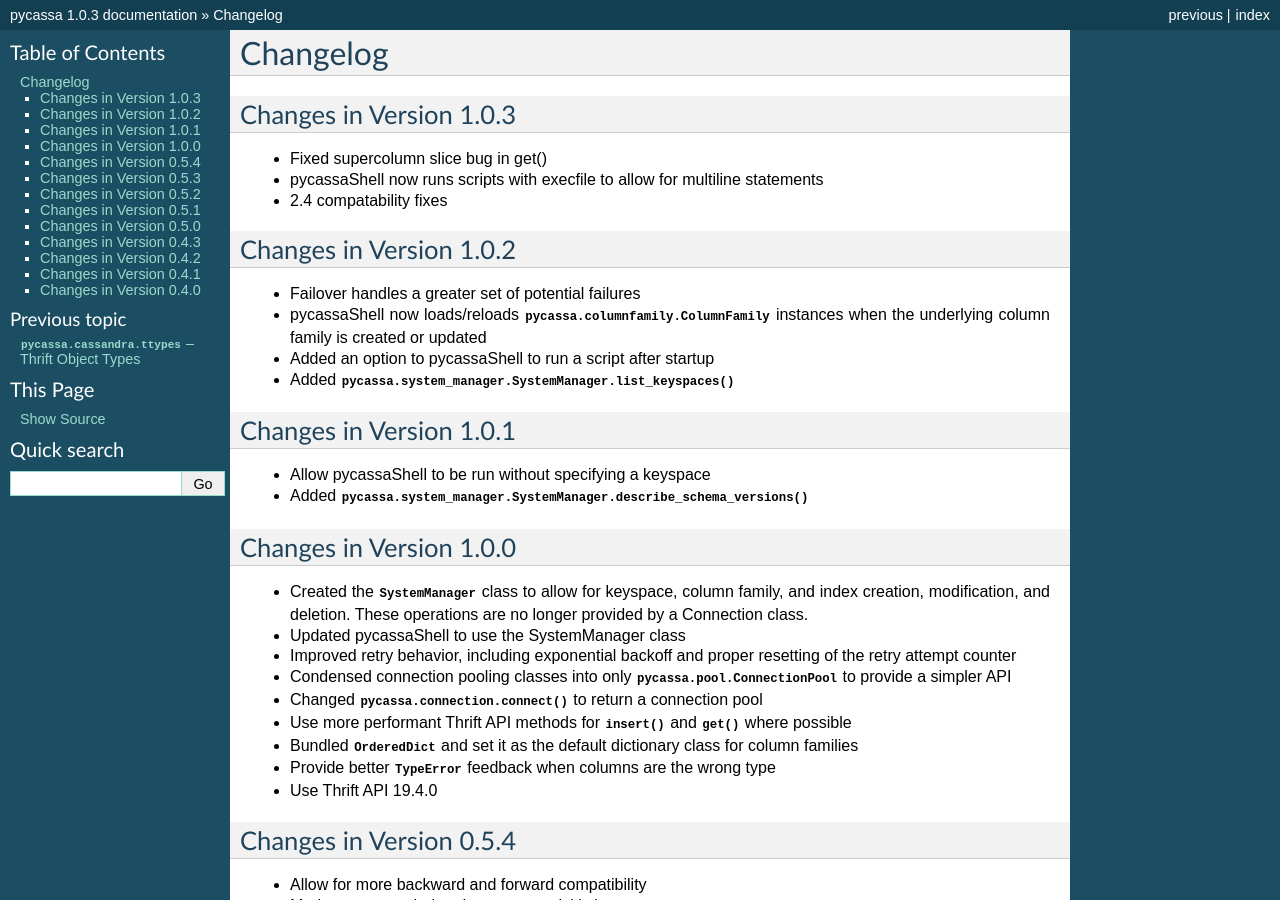
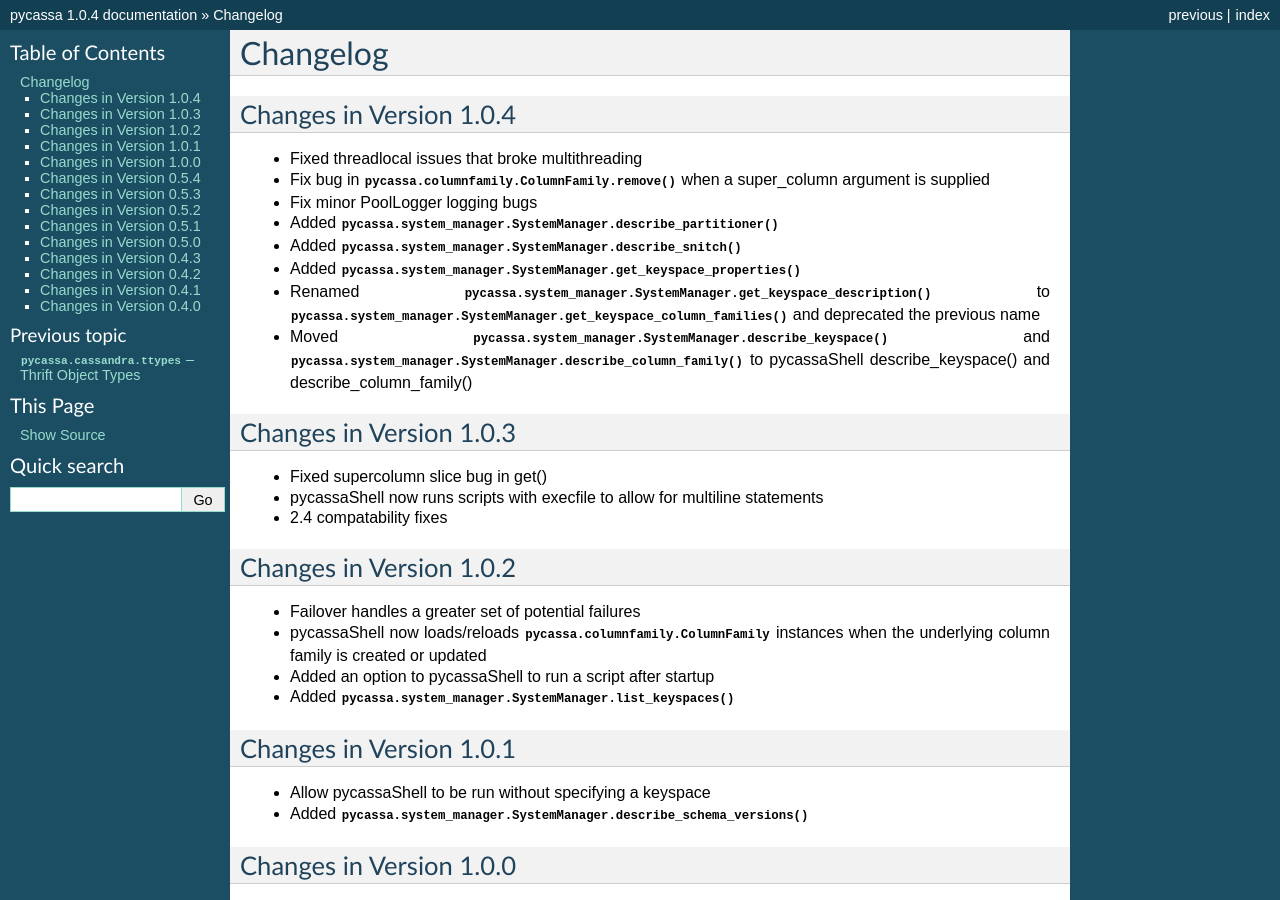
Before and after one commit to pycassa/pycassa, a Sphinx documentation site: the page built from doc/changelog.rst, in a window 1280 px wide and 900 px high. Built offline with Sphinx 7.4.7, drawn with Linux system fonts in a browser that asks for light colours; some of the changed text lies outside the part shown.

Commit message:
Version bump to 1.0.4 and changelog

```diff
--- a/doc/changelog.rst
+++ b/doc/changelog.rst
@@ -1,5 +1,22 @@
 Changelog
 =========
+
+Changes in Version 1.0.4
+------------------------
+
+- Fixed threadlocal issues that broke multithreading
+- Fix bug in :meth:`pycassa.columnfamily.ColumnFamily.remove()` when a super_column
+  argument is supplied
+- Fix minor PoolLogger logging bugs
+- Added :meth:`pycassa.system_manager.SystemManager.describe_partitioner()`
+- Added :meth:`pycassa.system_manager.SystemManager.describe_snitch()`
+- Added :meth:`pycassa.system_manager.SystemManager.get_keyspace_properties()`
+- Renamed :meth:`pycassa.system_manager.SystemManager.get_keyspace_description()`
+  to :meth:`pycassa.system_manager.SystemManager.get_keyspace_column_families()`
+  and deprecated the previous name
+- Moved :meth:`pycassa.system_manager.SystemManager.describe_keyspace()`
+  and :meth:`pycassa.system_manager.SystemManager.describe_column_family()`
+  to pycassaShell describe_keyspace() and describe_column_family()
 
 Changes in Version 1.0.3
 ------------------------
--- a/doc/conf.py
+++ b/doc/conf.py
@@ -35,7 +35,7 @@ project = 'pycassa'
 # The short X.Y version.
 version = '1.0'
 # The full version, including alpha/beta/rc tags.
-release = '1.0.3'
+release = '1.0.4'
 
 # List of documents that shouldn't be included in the build.
 unused_docs = []
--- a/setup.py
+++ b/setup.py
@@ -16,7 +16,7 @@ use_setuptools()
 from setuptools import setup
 from distutils.cmd import Command
 
-__version_info__ = (1, 0, 3)
+__version_info__ = (1, 0, 4)
 __version__ = '.'.join([str(v) for v in __version_info__])
 
 long_description = """pycassa is a python client library for Apache Cassandra with the following features:
```
Also changed, not shown: 1 other file.
